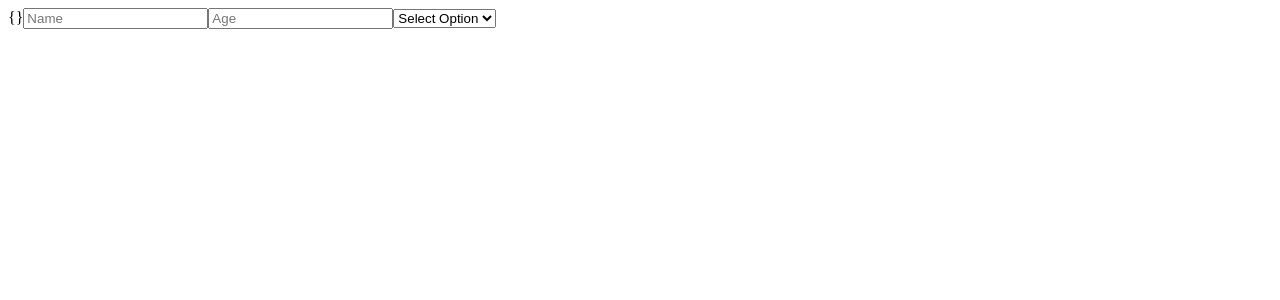
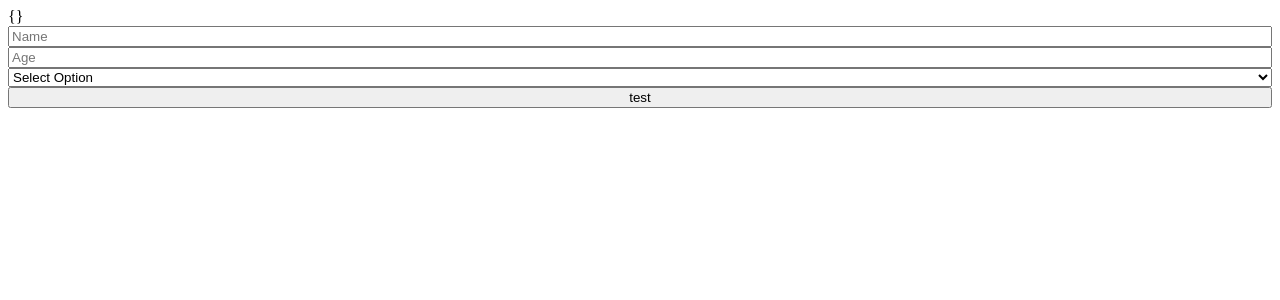
Before and after one commit to Mohammed-Mamoun98/useForm, a React (Create React App) app: page / in a window 1280 px wide. Shown: the top 300 px of the page. Built offline with nearby package versions, Linux system fonts and the light colour scheme.

Commit message:
2 files modified

```diff
--- a/src/App.js
+++ b/src/App.js
@@ -1,14 +1,23 @@
 import React from 'react';
 import { useForm } from './From.js';
 import { fields } from './fields.js';
+import * as yup from 'yup';
 import './style.css';
+const validationSchema = yup.object().shape({
+  name: yup
+    .string('')
+    .min(12, 'min is 12 chars')
+    .required('Field is required'),
+  age: yup.number().required('Field is required'),
+  country: yup.string().required('Field is required')
+});
 
 export default function App() {
-  const [Render, formik] = useForm({ fields });
+  const [render, formik] = useForm({ fields, validationSchema });
   return (
     <div>
       {JSON.stringify(formik.values)}
-      <Render />
+      {render(<button type="submit">test</button>)}
     </div>
   );
 }
--- a/src/From.js
+++ b/src/From.js
@@ -1,34 +1,59 @@
 import React, { useCallback } from 'react';
 import { useFormik } from 'formik';
+import * as yup from 'yup';
 
-export const useForm = ({ fields = [], initialValues = {}, ...rest }) => {
+export const useForm = ({
+  fields = [],
+  initialValues = {},
+  onSubmit = () => {},
+  ...rest
+}) => {
+  const handleSubmit = values => {
+    onSubmit(values);
+  };
   const formik = useFormik({
     values: initialValues || {},
     initialValues,
+    onSubmit: handleSubmit,
     ...rest
   });
-  const { handleChange, handleBlur, setFieldValue, values } = formik;
-  const Render = useCallback(() => {
+  const { handleChange, handleBlur, setFieldValue, values, errors } = formik;
+
+  const render = useCallback(
+    children => {
       console.log('render');
       return (
-      <>
+        <form
+          onSubmit={formik.handleSubmit}
+          style={{ display: 'flex', flexDirection: 'column' }}
+        >
           {fields.map(field => (
             <>
               {field?.render ? (
                 field?.render(formik)
               ) : (
+                <>
                   <input
+                    key={field.name}
                     {...field}
                     name={field.name}
                     onChange={handleChange}
                     onBlur={handleBlur}
                     value={values?.[field.name]}
+                    style={{
+                      border: errors?.[field.name] ? '1px red solid' : '',
+                      outline: 'none'
+                    }}
                   />
+                </>
               )}
             </>
           ))}
-      </>
+          {children}
+        </form>
       );
-  }, []);
-  return [Render, formik];
+    },
+    [formik.values, formik.errors]
+  );
+  return [render, formik];
 };
```
Lines whose indentation alone changed are shown as unchanged.
